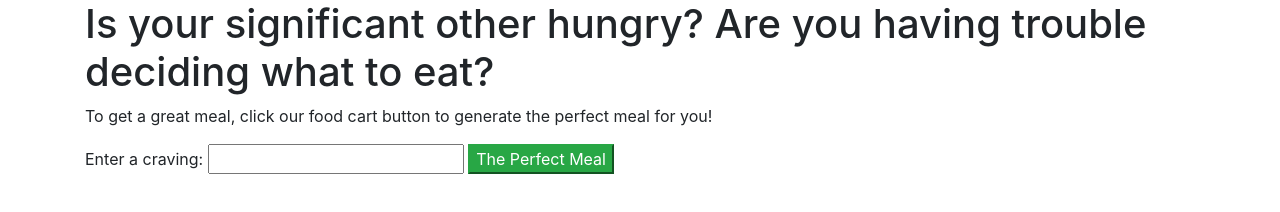
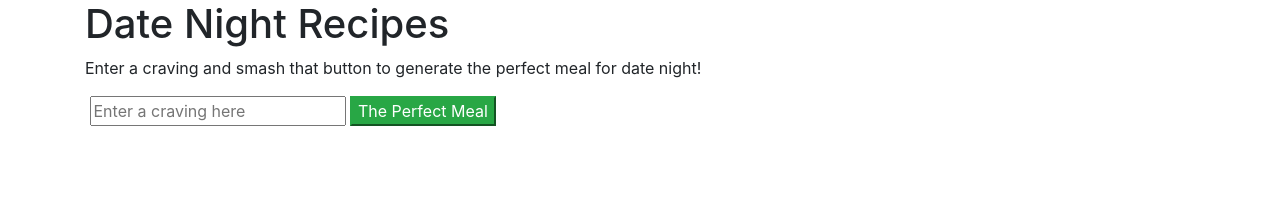
Before and after one commit to RKrueg/Feeling-Hungry, a website built with webpack: page src/index.html in a window 1280 px wide. Built offline with nearby package versions, Linux system fonts and the light colour scheme.

Commit message:
Update title, and image div

```diff
--- a/src/index.html
+++ b/src/index.html
@@ -4,14 +4,18 @@
 </head>
 <body>
   <div class="container">
-    <h1>Is your significant other hungry? Are you having trouble deciding what to eat?</h1>
-    <p>To get a great meal, click our food cart button to generate the perfect meal for you!</p>
-    <form>
-      <label for="meal">Enter a craving:</label>
-      <input id="meal" type="text" name="meal">
-      <button type="submit" class="btn-success" id="random">The Perfect Meal</button>
-    </form>
-    <p id="showResponse"></p>
+    <h1>Date Night Recipes</h1>
+    <p>Enter a craving and smash that button to generate the perfect meal for date night!</p>
+    <div class="form-container">
+      <form>
+        <label for="meal"></label>
+        <input id="meal" type="text" name="meal" placeholder="Enter a craving here">
+        <button type="submit" class="btn-success" id="random">The Perfect Meal</button>
+      </form>
+      <div id="showImage">
+        </div>
+      <p id="showResponse"></p>
+    </div>
   </div>
 </body>
 </html>
```
